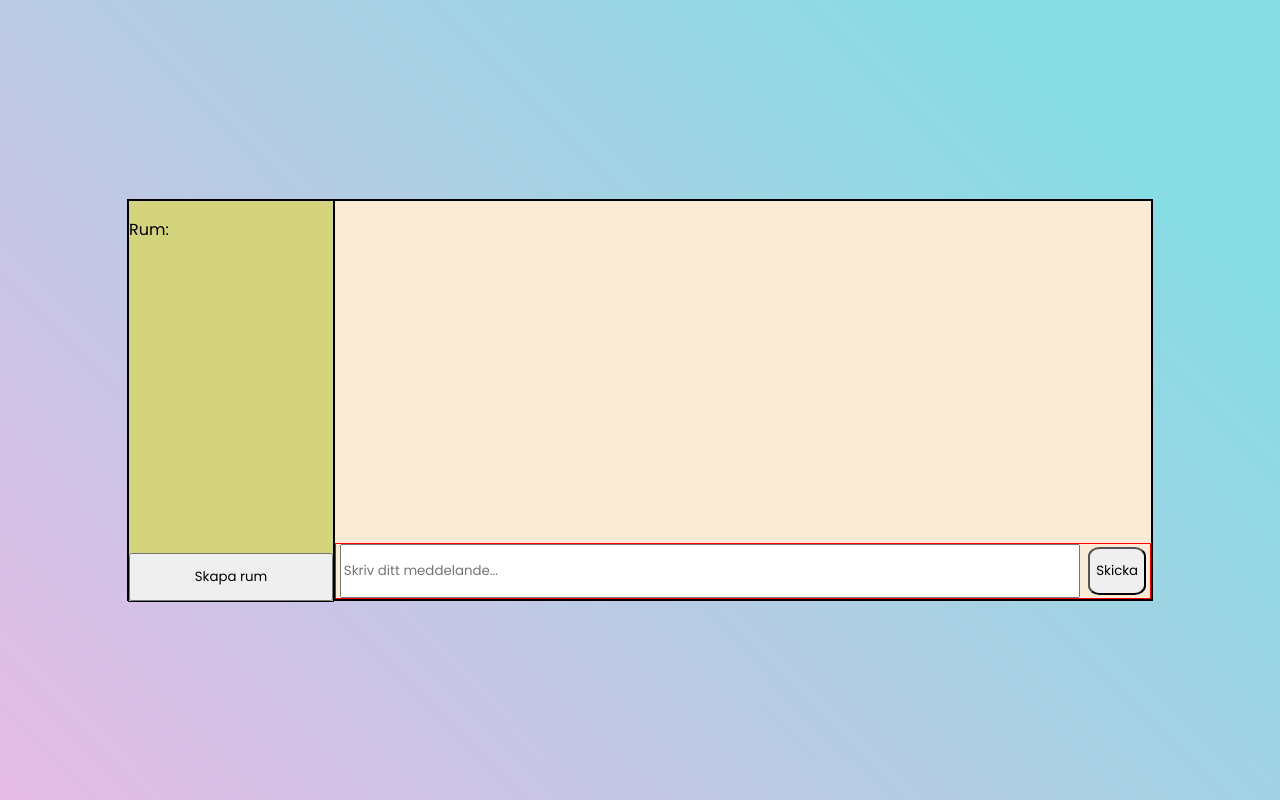
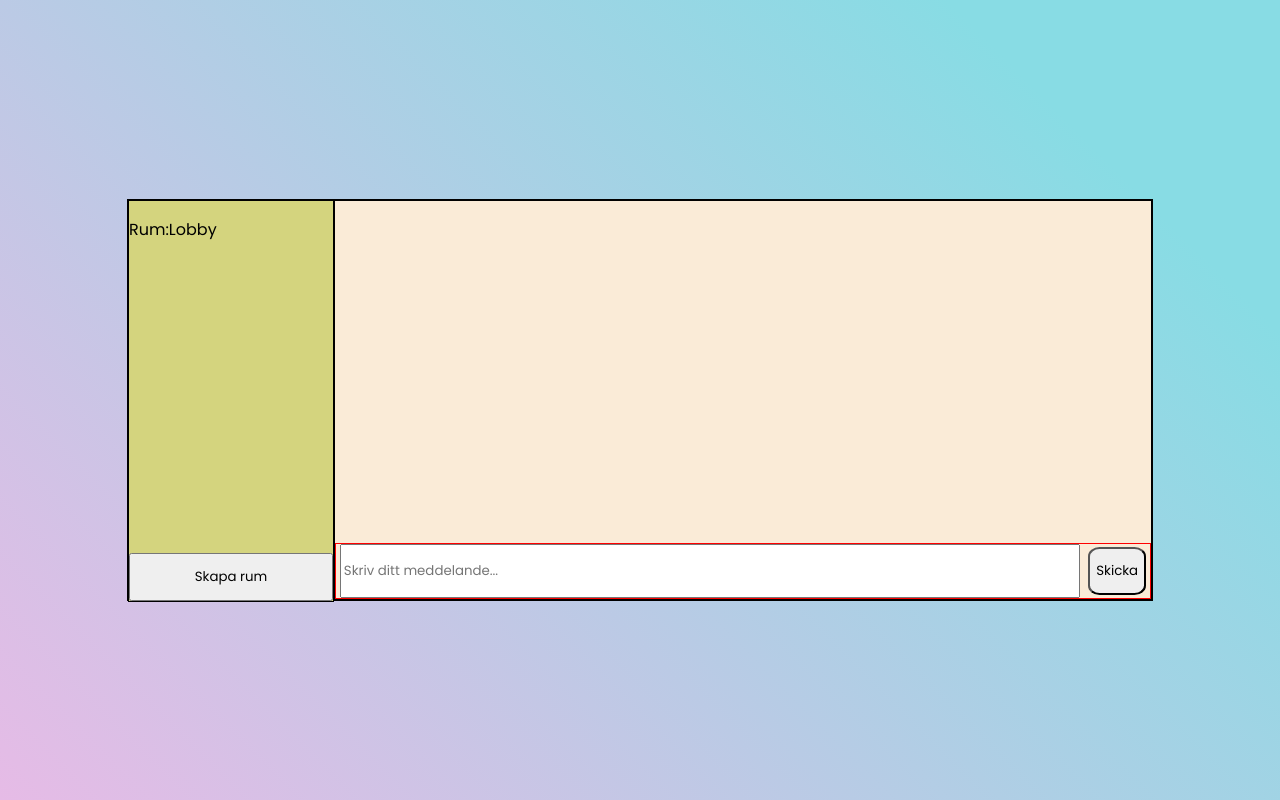
Before and after one commit to elinrobertson/Chatify4, a React (Vite) app in the folder client/: page / in a window 1280 px wide. Both pictures are taken after a click on the button "Börja chatta". Built offline with nearby package versions, Linux system fonts and the light colour scheme; no server answers.

Commit message:
working om logic for rooms, joining room

```diff
--- a/client/src/Chat.tsx
+++ b/client/src/Chat.tsx
@@ -3,7 +3,7 @@ import "./Chat.css"
 
 function Chat() {
 
-  const {room, createRoom} = useSocket()
+  const {room} = useSocket()
 
   return (
     <div className="main">
@@ -12,7 +12,7 @@ function Chat() {
           <p>Rum:
             {room}
           </p>
-          <button onClick={createRoom}className="create-room">Skapa rum</button>
+          <button onClick={() => {}}className="create-room">Skapa rum</button>
         </div>
         <div className="chatwindow-div">
           <div className="messages"></div>
--- a/client/src/SocketContext.tsx
+++ b/client/src/SocketContext.tsx
@@ -12,7 +12,7 @@ interface ISocketContext {
     login: () => void
     setRoomList: React.Dispatch<React.SetStateAction<string>>
     setUserList: React.Dispatch<React.SetStateAction<string>>
-    createRoom: () => void
+    // createRoom: () => void
 }
 
 const defaultValues = {
@@ -26,7 +26,7 @@ const defaultValues = {
     login: () => { },
     setRoomList: () => { },
     setUserList: () => { },
-    createRoom: () => { },
+    // createRoom: () => { },
 }
 
 const SocketContext = createContext<ISocketContext>(defaultValues)
@@ -46,7 +46,8 @@ const SocketProvider = ({ children }: PropsWithChildren) => {
     useEffect (() => {
         if (room) {
             socket.emit("join_room", {room, username,})
-
+            //setRoom
+            //setUserList
         }
     }, [room, username])
 
@@ -56,28 +57,32 @@ const SocketProvider = ({ children }: PropsWithChildren) => {
             console.log(username, room);
 
         })
-        socket.on("rooms", (rooms) => {
-            console.log("Available rooms are: " + rooms);
-            setRoom(rooms[1])//set room to lobby
+        socket.on("list_of_rooms", (rooms) => {
+            console.log(rooms);
+            setRoomList(rooms)
 
         })
     },[socket])
 
     const login = () => {
         socket.connect()
-        socket.emit("init_chat", "arne") //test
+        socket.emit("init_chat")
         setIsLoggedIn(true)
-        //setRoom("lobby")
+        setRoom("Lobby")
+        //setUserList
     }
 
-    const createRoom = () => {
-        socket.emit("create-room", "rum2") //test
+    const joinRoom = () => {
+        //lämna gammalt rum (lägger man in socket.leave(currentRoom) i eventet create-room på servern?)
+        //joina nya rummet
+        //setRoom() //current room
+        //setUserList
     }
 
 
     return(
         <SocketContext.Provider value= {{ username, isLoggedIn, login, setUsername,
-        room, setRoom, roomList, setRoomList, userList, setUserList, createRoom }}>
+        room, setRoom, roomList, setRoomList, userList, setUserList }}>
             {children}
         </SocketContext.Provider>
     )
```
Also changed, not shown: 1 other file (tests, documents, lock files or other folders).
